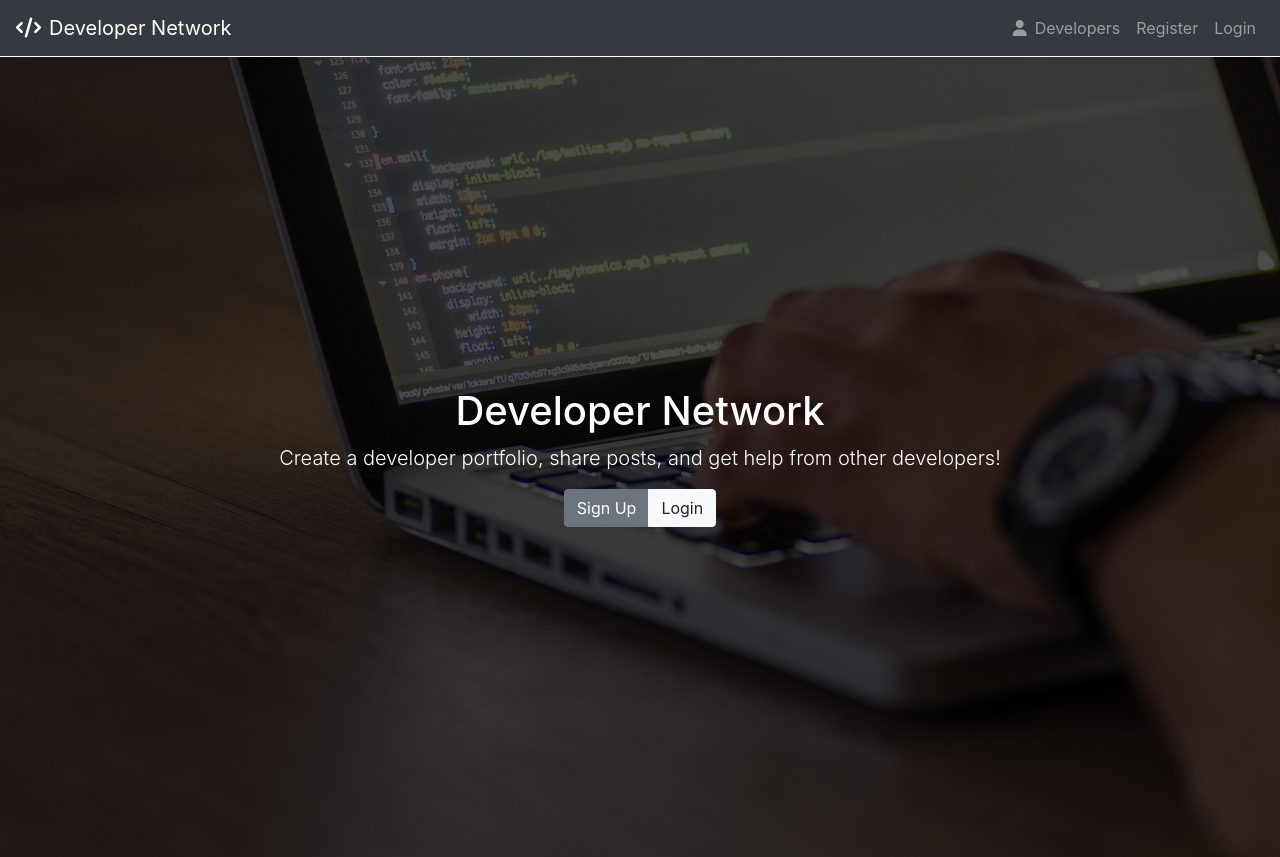
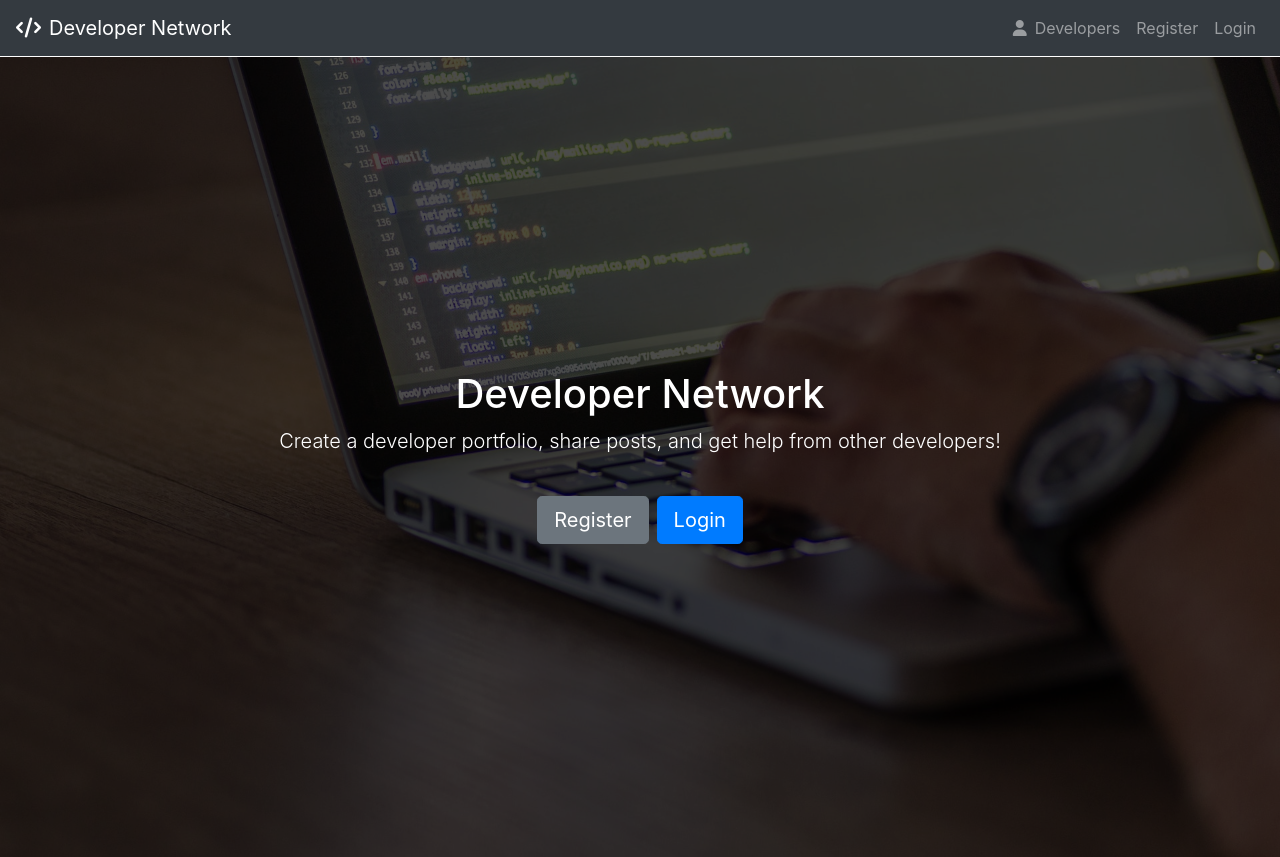
Before and after one commit to ConnorRollinMiller/React-Social-Network-App, a React (Create React App) app in the folder client/: page / in a window 1280 px wide. Built offline with nearby package versions, Linux system fonts and the light colour scheme; no server answers.

Commit message:
Minor style and component changes

```diff
--- a/client/src/components/layout/Landing.js
+++ b/client/src/components/layout/Landing.js
@@ -16,11 +16,11 @@ const Landing = ({ isAuthenticated }) => {
                Create a developer portfolio, share posts, and get help from
                other developers!
             </p>
-            <div className='btn-group'>
-               <Link to='/register' className='btn btn-secondary'>
-                  Sign Up
+            <div className='mt-4'>
+               <Link to='/register' className='btn btn-lg btn-secondary mr-2'>
+                  Register
                </Link>
-               <Link to='/login' className='btn btn-light'>
+               <Link to='/login' className='btn btn-lg btn-primary'>
                   Login
                </Link>
             </div>
--- a/client/src/components/posts/PostItem.js
+++ b/client/src/components/posts/PostItem.js
@@ -54,7 +54,7 @@ const PostItem = ({
                      className='btn btn-danger'
                      onClick={e => deletePost(_id)}
                   >
-                     Delete Post
+                     Delete
                      <i className='fas fa-times ml-2' />
                   </button>
                )}
--- a/client/src/components/profile/Profile.js
+++ b/client/src/components/profile/Profile.js
@@ -43,7 +43,7 @@ const Profile = ({
                   <ProfileTop profile={profile} />
                   <ProfileAbout profile={profile} />
                   <div className='d-flex pt-4'>
-                     <div className='col p-4 border'>
+                     <div className='col p-4 mr-4 border'>
                         <h2 className='mb-4'>Experience</h2>
                         {profile.experience.length > 0 ? (
                            <div className='mb-4'>
@@ -79,10 +79,7 @@ const Profile = ({
                      </div>
                   </div>
                   {profile.githubUsername && (
-                     <div className='py-4'>
-                        <hr />
-                        <ProfileGithub username={profile.githubUsername} />
-                     </div>
+                     <ProfileGithub username={profile.githubUsername} />
                   )}
                </div>
             </React.Fragment>
--- a/client/src/components/profile/ProfileTop.js
+++ b/client/src/components/profile/ProfileTop.js
@@ -12,7 +12,7 @@ const ProfileTop = ({
    }
 }) => {
    return (
-      <div className='jumbotron jumbotron-fluid border text-center my-4 py-4'>
+      <div className='jumbotron jumbotron-fluid bg-dark text-white border text-center my-4 py-4'>
          <img className='rounded-circle mb-4' src={avatar} alt='' />
          <h1 className=''>{name}</h1>
          <p className='lead'>
@@ -21,12 +21,18 @@ const ProfileTop = ({
          <p>{location && <span>{location}</span>}</p>
          <div className='d-flex justify-content-center align-items-center'>
             {website && (
-               <a href={website} target='_blank' rel='noopener noreferrer'>
+               <a
+                  className='text-white'
+                  href={website}
+                  target='_blank'
+                  rel='noopener noreferrer'
+               >
                   <i className='fas fa-globe fa-2x' />
                </a>
             )}
             {social && social.twitter && (
                <a
+                  className='text-white'
                   href={social.twitter}
                   target='_blank'
                   rel='noopener noreferrer'
@@ -36,6 +42,7 @@ const ProfileTop = ({
             )}
             {social && social.facebook && (
                <a
+                  className='text-white'
                   href={social.facebook}
                   target='_blank'
                   rel='noopener noreferrer'
@@ -45,6 +52,7 @@ const ProfileTop = ({
             )}
             {social && social.linkedin && (
                <a
+                  className='text-white'
                   href={social.linkedin}
                   target='_blank'
                   rel='noopener noreferrer'
@@ -54,6 +62,7 @@ const ProfileTop = ({
             )}
             {social && social.youtube && (
                <a
+                  className='text-white'
                   href={social.youtube}
                   target='_blank'
                   rel='noopener noreferrer'
@@ -63,6 +72,7 @@ const ProfileTop = ({
             )}
             {social && social.instagram && (
                <a
+                  className='text-white'
                   href={social.instagram}
                   target='_blank'
                   rel='noopener noreferrer'
--- a/client/src/components/profiles/ProfileItem.js
+++ b/client/src/components/profiles/ProfileItem.js
@@ -17,7 +17,7 @@ const ProfileItem = ({
             <div className='col-4 p-0'>
                <img src={avatar} alt='avatar' className='card-img' />
             </div>
-            <div className='col-4 card-header text-center d-flex flex-column justify-content-center'>
+            <div className='col-4 card-header border-0 text-center d-flex flex-column justify-content-center'>
                <h2 className='card-title text-capitalize'>{name}</h2>
                <p className='mb-2'>
                   <span className='text-capitalize'>{status}</span>{' '}
```
Also changed, not shown: 1 other file (tests, documents, lock files or other folders).
